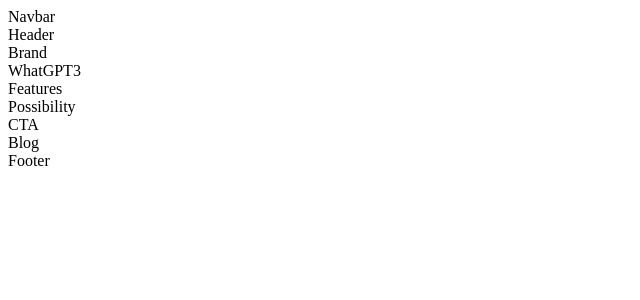
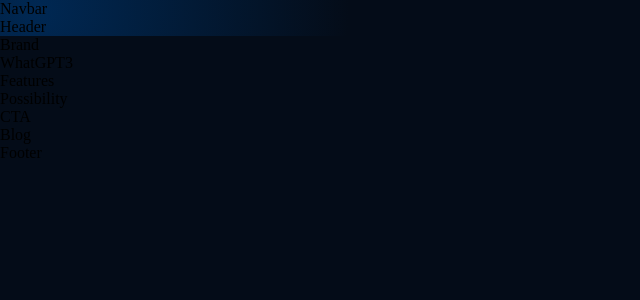
Before and after one commit to IdFightGandhi/MySite, a React (Create React App) app: page / in a window 1280 px wide. Shown: the top 300 px of the page, without its empty margins (0-640 px from the left). Built offline with nearby package versions, Linux system fonts and the light colour scheme.

Commit message:
added gradient coloring and animista webkit to App.css

```diff
--- /dev/null
+++ b/src/App.css
@@ -0,0 +1,93 @@
+* {
+    box-sizing: border-box;
+    padding:0;
+    margin:0;
+    scroll-behavior: smooth;
+}
+
+body {
+    background: var(--color-bg)
+}
+
+a {
+    color: unset;
+    text-decoration: none;
+}
+
+.gradient__bg {
+    background:-moz-radial-gradient(circle at 3% 25%, rgba(0, 40, 83, 1) 0%, rgba(4, 12, 24, 1) 25%);
+
+    /* safari 5.1+,chrome 10+ */
+    background:-webkit-radial-gradient(circle at 3% 25%, rgba(0, 40, 83, 1) 0%, rgba(4, 12, 24, 1) 25%);
+
+    /* opera 11.10+ */
+    background:-o-radial-gradient(circle at 3% 25%, rgba(0, 40, 83, 1) 0%, rgba(4, 12, 24, 1) 25%);
+
+    /* ie 10+ */
+    background:-ms-radial-gradient(circle at 3% 25%, rgba(0, 40, 83, 1) 0%, rgba(4, 12, 24, 1) 25%);
+
+    /* global 92%+ browsers support */
+    background:radial-gradient(circle at 3% 25%, rgba(0, 40, 83, 1) 0%, rgba(4, 12, 24, 1) 25%);
+  }
+
+  .gradient__text{
+      background:var(--gradient-text);
+      background-clip: text;
+      -webkit-background-clop: text;
+      -webkit-text-fill-color: transparent;
+  }
+
+  .section__padding {
+      padding:4rem 6rem;
+  }
+
+  .section__margin {
+      padding:4rem 6rem;
+  }
+
+  .scale-up-center {
+	-webkit-animation: scale-up-center 0.4s cubic-bezier(0.390, 0.575, 0.565, 1.000) both;
+	animation: scale-up-center 0.4s cubic-bezier(0.390, 0.575, 0.565, 1.000) both;
+}
+
+@-webkit-keyframes scale-up-center {
+  0% {
+    -webkit-transform: scale(0.5);
+            transform: scale(0.5);
+  }
+  100% {
+    -webkit-transform: scale(1);
+            transform: scale(1);
+  }
+}
+
+@keyframes scale-up-center {
+  0% {
+    -webkit-transform: scale(0.5);
+            transform: scale(0.5);
+  }
+  100% {
+    -webkit-transform: scale(1);
+            transform: scale(1);
+  }
+}
+
+@media screen and (max-width: 700px) {
+  .section__padding {
+    padding: 4rem;
+  }
+
+  .section__margin {
+    margin: 4rem;
+  }
+}
+
+@media screen and (max-width: 550px) {
+  .section__padding {
+    padding: 4rem 2rem;
+  }
+
+  .section__margin {
+    margin: 4rem 2rem;
+  }
+}
--- a/src/App.js
+++ b/src/App.js
@@ -2,6 +2,7 @@
 
 import {  Brand, CTA, Navbar } from './components';
 import {Footer, Blog, Possibility, Features, WhatGPT3, Header} from './containers'
+import './App.css';
 const App = () => {
     return (
         <div className="App">
--- /dev/null
+++ b/src/index.css
@@ -0,0 +1,14 @@
+@import url('https://fonts.googleapis.com/css2?family=Manrope:wght@200;300;400;500;600;700;800&display=swap');
+
+:root {
+  --font-family: 'Manrope', sans-serif;
+
+  --gradient-text: linear-gradient(89.97deg, #AE67FA 1.84%, #F49867 102.67%);
+  --gradient-bar: linear-gradient(103.22deg, #AE67FA -13.86%, #F49867 99.55%);
+
+  --color-bg: #040C18;
+  --color-footer : #031B34;
+  --color-blog: #042c54;
+  --color-text: #81AFDD;
+  --color-subtext: #FF8A71;
+}
--- a/src/index.js
+++ b/src/index.js
@@ -2,5 +2,6 @@
 import ReactDOM from 'react-dom';
 
 import App from './App';
+import './index.css'
 
 ReactDOM.render(<App />, document.getElementById('root'));
```
